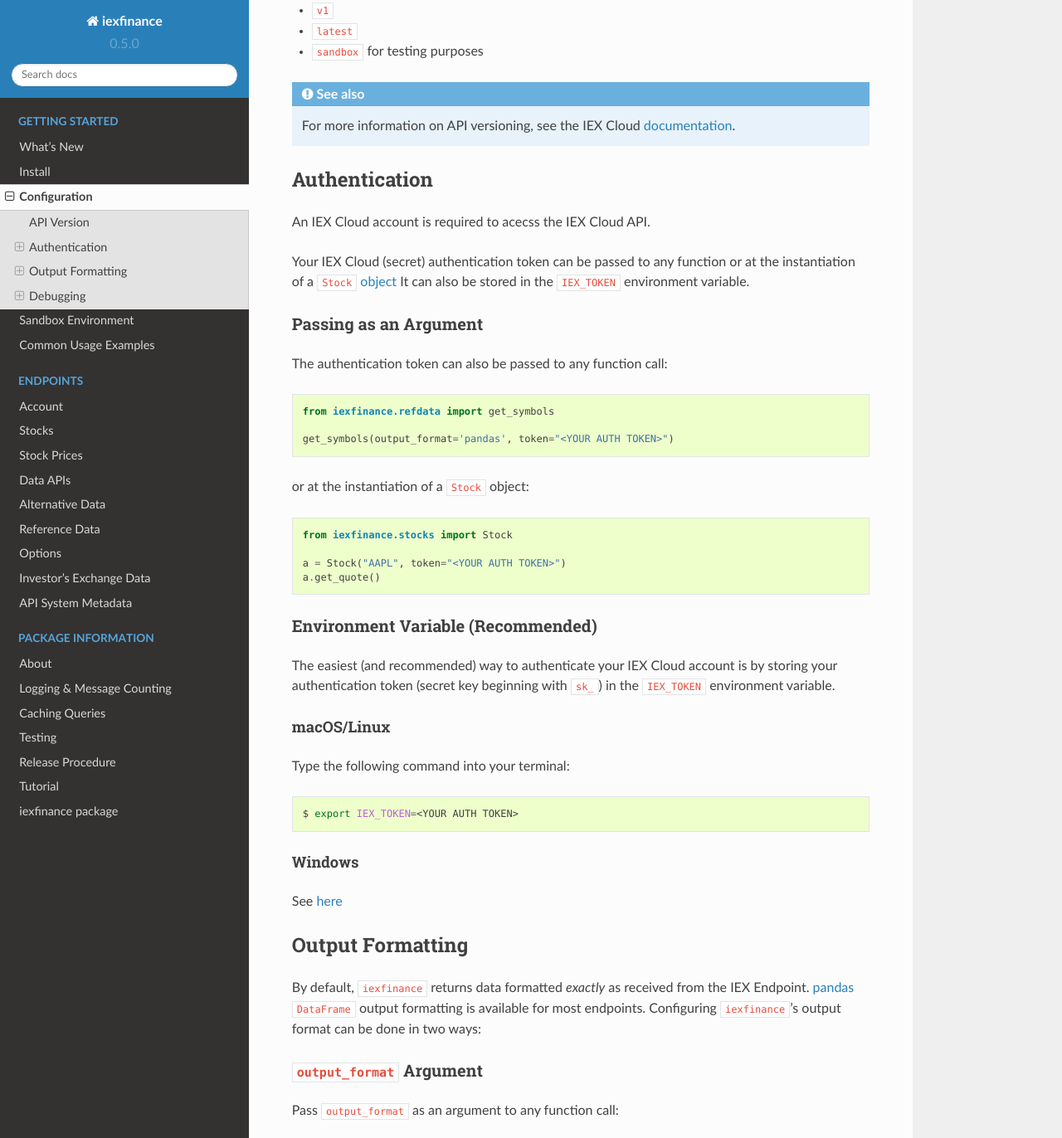
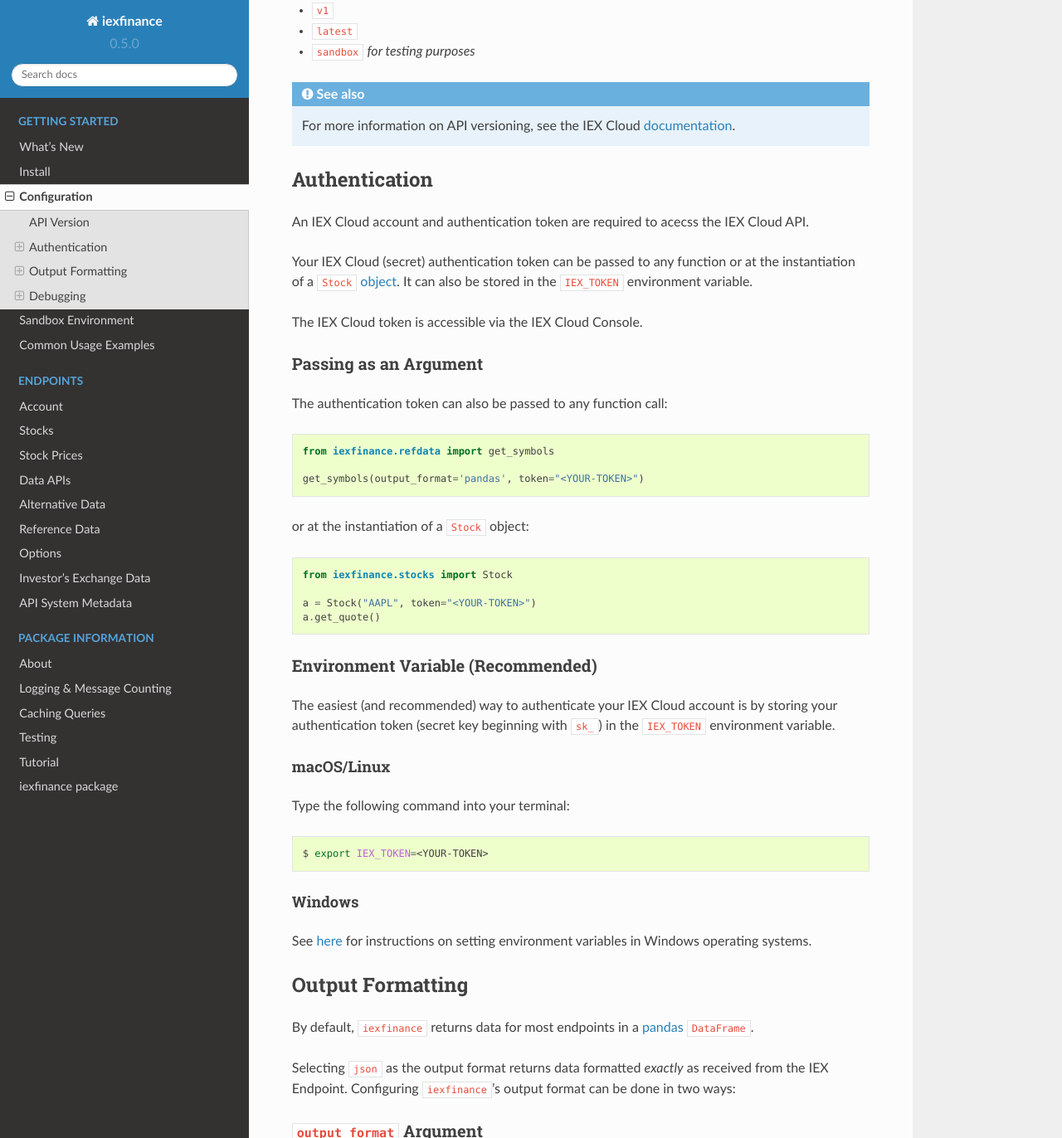
Before and after one commit to addisonlynch/iexfinance, a Sphinx documentation site: the page built from docs/source/configuration.rst, in a window 1280 px wide and 1400 px high, scrolled down 508 px, cut to the strip 0-1372 px from the top of the window. Shown: the whole strip at 83% size. Built offline with Sphinx 7.4.7 and the Read the Docs theme 2.0.0, drawn with Linux system fonts in a browser that asks for light colours; some of the changed text lies outside the part shown.

Commit message:
Docs updates

```diff
--- a/docs/source/conf.py
+++ b/docs/source/conf.py
@@ -35,6 +35,7 @@
 extensions = [
     "sphinx.ext.autodoc",
     "sphinx.ext.githubpages",
+    "sphinx.ext.extlinks",
     "IPython.sphinxext.ipython_console_highlighting",
     "IPython.sphinxext.ipython_directive",
     "sphinxcontrib.napoleon",
@@ -177,3 +178,8 @@
         "Miscellaneous",
     )
 ]
+
+# extlinks
+extlinks = {
+    'issue': ('https://github.com/addisonlynch/iexfinance/issues/%s', 'GH')
+}
--- a/docs/source/configuration.rst
+++ b/docs/source/configuration.rst
@@ -6,11 +6,10 @@
 
 There are four core components of ``iexfinance``'s configuration:
 
-* :ref:`config.api_version` - specifying version of IEX Cloud to use
 * :ref:`config.auth` - setting your IEX Cloud Authentication Token
 * :ref:`config.formatting` - configuring desired output format (mirror IEX output or Pandas DataFrame)
+* :ref:`config.api_version` - specifying version of IEX Cloud to use
 * :ref:`config.debugging` - cached sessions, request retries, and more
-
 
 .. _config.api_version:
 
@@ -24,12 +23,10 @@
 * ``beta``
 * ``v1``
 * ``latest``
-* ``sandbox`` for testing purposes
-
+* ``sandbox`` *for testing purposes*
 
 .. seealso:: For more information on API versioning, see the IEX Cloud
              documentation_.
-
 
 .. _documentation: https://iexcloud.io/docs/api/#versioning
 
@@ -39,9 +36,12 @@
 Authentication
 --------------
 
-An IEX Cloud account is required to acecss the IEX Cloud API.
+An IEX Cloud account and authentication token are required to acecss the IEX Cloud API.
 
-Your IEX Cloud (secret) authentication token can be passed to any function or at the instantiation of a ``Stock`` :ref:`object <stocks.stock_object>` It can also be stored in the ``IEX_TOKEN`` environment variable.
+Your IEX Cloud (secret) authentication token can be passed to any function or at the instantiation of a ``Stock`` :ref:`object <stocks.stock_object>`.
+It can also be stored in the ``IEX_TOKEN`` environment variable.
+
+The IEX Cloud token is accessible via the IEX Cloud Console.
 
 .. _config.auth.argument:
 
@@ -55,7 +55,7 @@
 
     from iexfinance.refdata import get_symbols
 
-    get_symbols(output_format='pandas', token="<YOUR AUTH TOKEN>")
+    get_symbols(output_format='pandas', token="<YOUR-TOKEN>")
 
 or at the instantiation of a ``Stock`` object:
 
@@ -63,10 +63,8 @@
 
     from iexfinance.stocks import Stock
 
-    a = Stock("AAPL", token="<YOUR AUTH TOKEN>")
+    a = Stock("AAPL", token="<YOUR-TOKEN>")
     a.get_quote()
-
-
 
 .. _config.auth.env:
 
@@ -86,26 +84,24 @@
 
 .. code-block:: bash
 
-    $ export IEX_TOKEN=<YOUR AUTH TOKEN>
+    $ export IEX_TOKEN=<YOUR-TOKEN>
 
 .. _config.auth.env.windows:
 
 Windows
 ^^^^^^^
 
-See `here <https://superuser.com/questions/949560/how-do-i-set-system-environment-variables-in-windows-10>`__
-
-
+See `here <https://superuser.com/questions/949560/how-do-i-set-system-environment-variables-in-windows-10>`__ for instructions on setting environment variables in Windows operating systems.
 
 .. _config.formatting:
 
 Output Formatting
 -----------------
 
-By default, ``iexfinance`` returns data formatted *exactly* as received from
-the IEX Endpoint. `pandas <https://pandas.pydata.org/>`__ ``DataFrame`` output
-formatting is available for most endpoints. Configuring ``iexfinance``'s
-output format can be done in two ways:
+By default, ``iexfinance`` returns data for most endpoints in a `pandas <https://pandas.pydata.org/>`__ ``DataFrame``.
+
+Selecting ``json`` as the output format returns data formatted *exactly* as received from
+the IEX Endpoint. Configuring ``iexfinance``'s output format can be done in two ways:
 
 ``output_format`` Argument
 ~~~~~~~~~~~~~~~~~~~~~~~~~~
@@ -146,8 +142,7 @@
 Windows
 ^^^^^^^
 
-See `here <https://superuser.com/questions/949560/how-do-i-set-system-environment-variables-in-windows-10>`__
-
+See `here <https://superuser.com/questions/949560/how-do-i-set-system-environment-variables-in-windows-10>`__ for instructions on setting environment variables in Windows operating systems.
 
 .. _config.debugging:
 
--- a/docs/source/index.rst
+++ b/docs/source/index.rst
@@ -34,7 +34,7 @@
 
    account
    stocks
-   stock-prices
+   stocks/stock-prices
    data_apis
    altdata
    refdata
--- a/docs/source/whatsnew/v0.5.0.txt
+++ b/docs/source/whatsnew/v0.5.0.txt
@@ -22,7 +22,8 @@
 - Adds endpoint for us trading days/holidays (thanks Bouldersky)
 - Adds official support for Python 3.8
 - Adds endpoint for advanced stats
-- Add ``last`` and ``period`` parameters to ``Stock.get_estimates`` (GH213_)
+- Add ``last`` and ``period`` parameters to ``Stock.get_estimates`` :issue:`213`
+- Test github issue :issue:`818`
 
 .. _GH94: https://github.com/addisonlynch/iexfinance/issues/94
 .. _GH213: https://github.com/addisonlynch/iexfinance/issues/213
```
Also changed, not shown: docs/source/testing.rst (+6 -20 lines), docs/source/stocks/stock-prices.rst (renamed from docs/source/stock-prices.rst).
